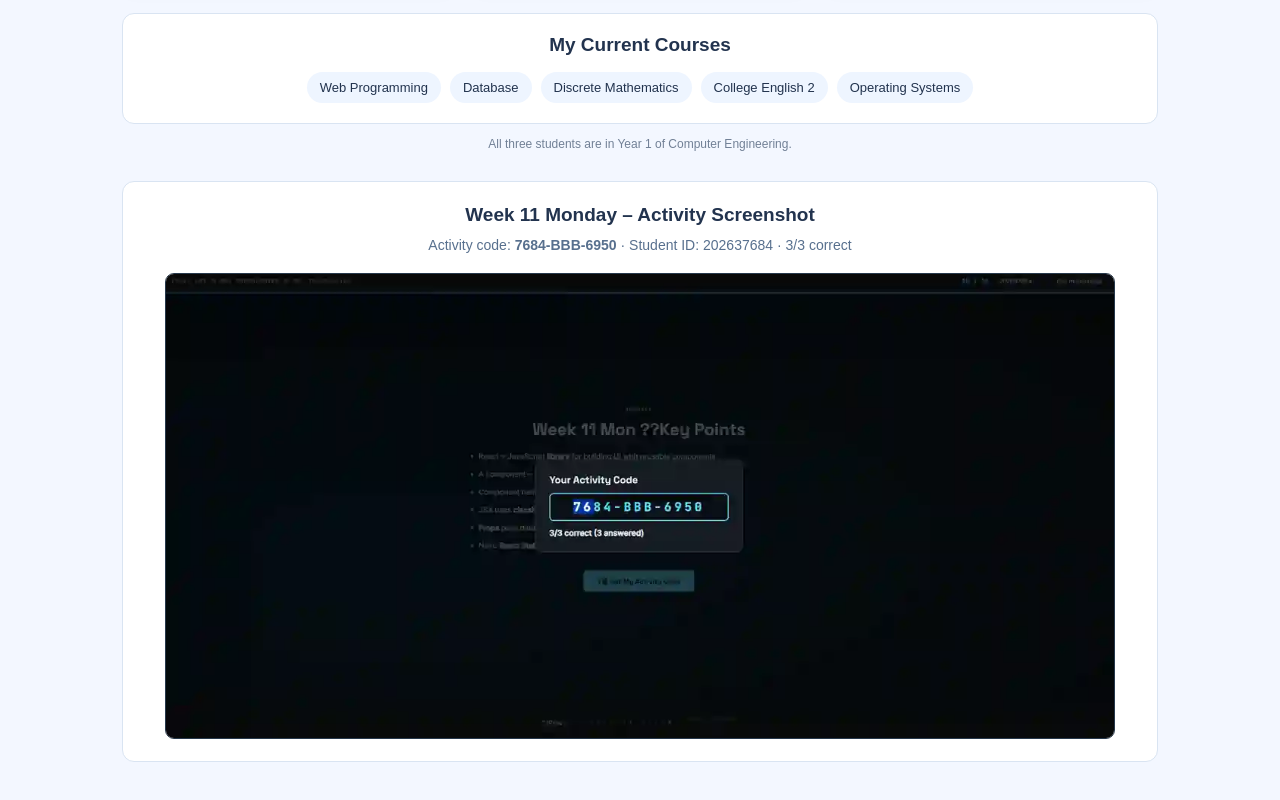
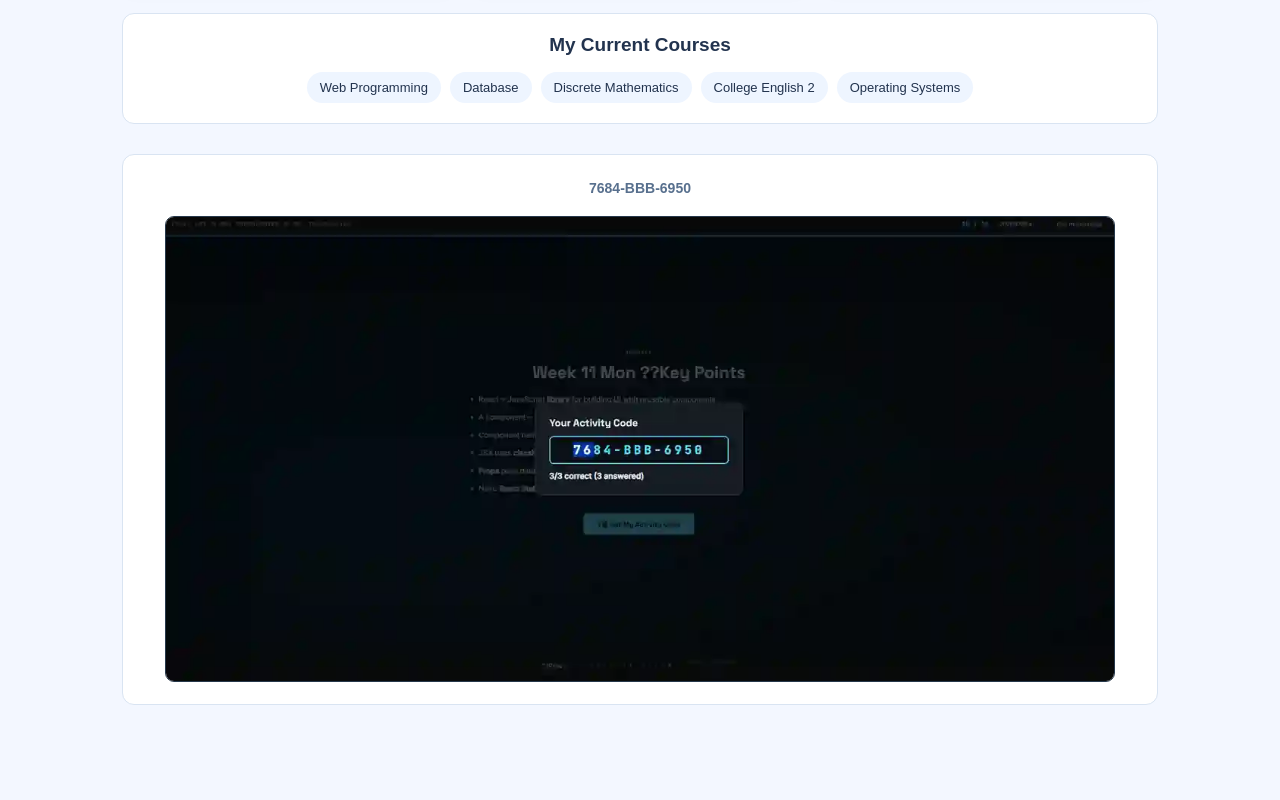
Before and after one commit to Eric2626/Web-programming-live-site, a React (Vite) app in the folder week11/task11/: page / in a window 1280 px wide. Shown: the part 538-1338 px from the top of the page. After the commit the page ends 1299 px from the top, so only its background shows below. Built offline with nearby package versions, Linux system fonts and the light colour scheme; the HTML template or start-up script is replaced by a standard one.

Commit message:
Keep only activity code above screenshot in Task 11-A

```diff
--- a/week11/task11/src/App.jsx
+++ b/week11/task11/src/App.jsx
@@ -46,10 +46,8 @@ function App() {
           <li>Operating Systems</li>
         </ul>
       </section>
-      <p className="footnote">All three students are in Year 1 of Computer Engineering.</p>
-      <section className="activity-proof" aria-labelledby="activity-proof-title">
-        <h2 id="activity-proof-title">Week 11 Monday – Activity Screenshot</h2>
-        <p>Activity code: <strong>7684-BBB-6950</strong> · Student ID: 202637684 · 3/3 correct</p>
+      <section className="activity-proof" aria-label="Activity code screenshot">
+        <p className="activity-code"><strong>7684-BBB-6950</strong></p>
         <img
           src={activityScreenshot}
           alt="Week 11 Monday activity screenshot showing code 7684-BBB-6950 and 3 out of 3 correct answers"
```
